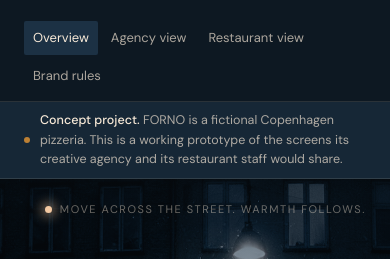
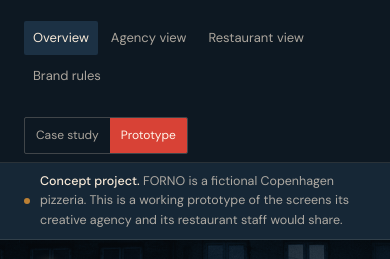
Before and after one commit to sudakshina-git/forno, a plain HTML site: page studio.html in a window 390 px wide. Shown: the part 41-300 px from the top of the page. Drawn offline with Linux system fonts and the light colour scheme.

Commit message:
Enhance navigation and footer layout in studio.html

```diff
--- a/studio.html
+++ b/studio.html
@@ -61,6 +61,10 @@ input,select,textarea{font:inherit;color:inherit}
 .nav a{text-decoration:none;font-size:13.5px;color:var(--text-2);padding:8px 13px;border-radius:2px;transition:color .2s,background .2s}
 .nav a:hover{color:var(--text)}
 .nav a[aria-current="page"]{color:var(--text);background:var(--raised-2)}
+.pages{display:flex;flex:none;border:1px solid var(--line-2);border-radius:2px;overflow:hidden;margin-left:6px}
+.pages a{padding:9px 14px;font-size:12.5px;text-decoration:none;color:var(--text-2);white-space:nowrap;transition:background .2s,color .2s}
+.pages a:hover{color:var(--text);background:rgba(247,233,215,.07)}
+.pages a[aria-current="page"]{background:var(--accent);color:#FFF6EC}
 
 .concept{background:var(--raised);border-bottom:1px solid var(--line)}
 .concept-in{display:flex;gap:10px;align-items:center;padding-block:9px;font-size:12.5px;color:var(--text-2)}
@@ -490,6 +494,8 @@ footer b{color:var(--text-2);font-weight:500}
   .drow .th{width:56px;height:44px}
   .drow .pill{grid-column:2;justify-self:start}
   .nav a{padding:7px 9px;font-size:13px}
+  .pages a{padding:8px 11px;font-size:12px}
+  .pages{margin-left:0}
   .home span{display:none}
 }
 @media (prefers-reduced-motion:reduce){*{transition:none !important;animation:none !important;scroll-behavior:auto !important}}
@@ -507,6 +513,10 @@ footer b{color:var(--text-2);font-weight:500}
       <a href="#agency" data-v="agency">Agency view</a>
       <a href="#restaurant" data-v="restaurant">Restaurant view</a>
       <a href="#brand" data-v="brand">Brand rules</a>
+    </nav>
+    <nav class="pages" aria-label="Project">
+      <a href="index.html" data-to="case">Case study</a>
+      <a href="#overview" aria-current="page">Prototype</a>
     </nav>
   </div>
 </header>
@@ -855,7 +865,7 @@ footer b{color:var(--text-2);font-weight:500}
   </div>
 </section>
 
-<div class="wrap"><footer><span><b>FORNO is a fictional restaurant, created for this concept project.</b> The system is a working prototype that demonstrates the product idea. No real sales or performance figures appear in it.</span><span><a href="index.html">Read the case study</a> · Designed by <a href="https://www.linkedin.com/in/sudakshinasridharan/" target="_blank" rel="noopener">Sudakshina Sridharan ↗</a></span></footer></div>
+<div class="wrap"><footer><span><b>FORNO is a fictional restaurant, created for this concept project.</b> The system is a working prototype that demonstrates the product idea. No real sales or performance figures appear in it.</span><span>Designed by <a href="https://www.linkedin.com/in/sudakshinasridharan/" target="_blank" rel="noopener">Sudakshina Sridharan ↗</a></span></footer></div>
 </main>
 
 <div class="toast" id="toast" role="status" aria-live="polite"><i></i><span id="toastT"></span></div>
@@ -1188,7 +1198,7 @@ function route(){
   if(h === "edit"){ openDrawer(); h = "overview"; }
   if(!VIEWS.includes(h)) h = "overview";
   $$("[data-view]").forEach(v => v.hidden = v.dataset.view !== h);
-  $$(".nav a").forEach(a => a.setAttribute("aria-current", a.dataset.v === h ? "page" : "false"));
+  $$("nav.nav a").forEach(a => a.setAttribute("aria-current", a.dataset.v === h ? "page" : "false"));
   window.scrollTo(0,0);
 }
 window.addEventListener("hashchange", route);
```
